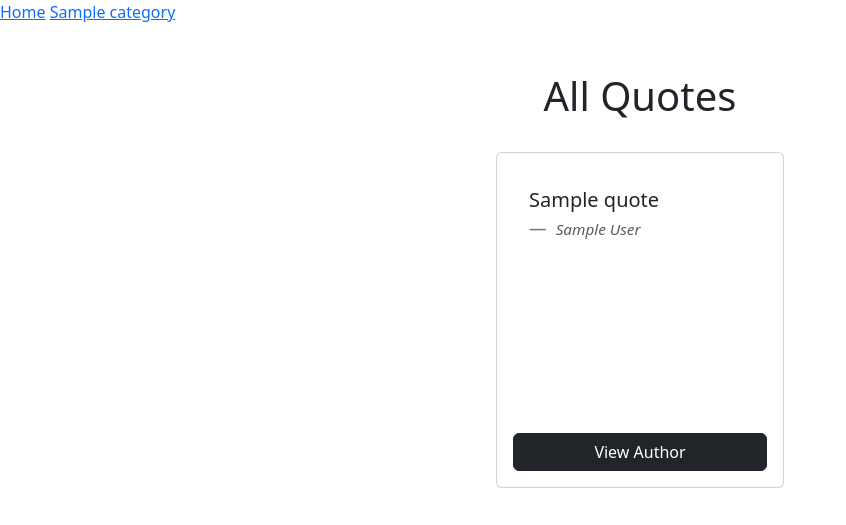
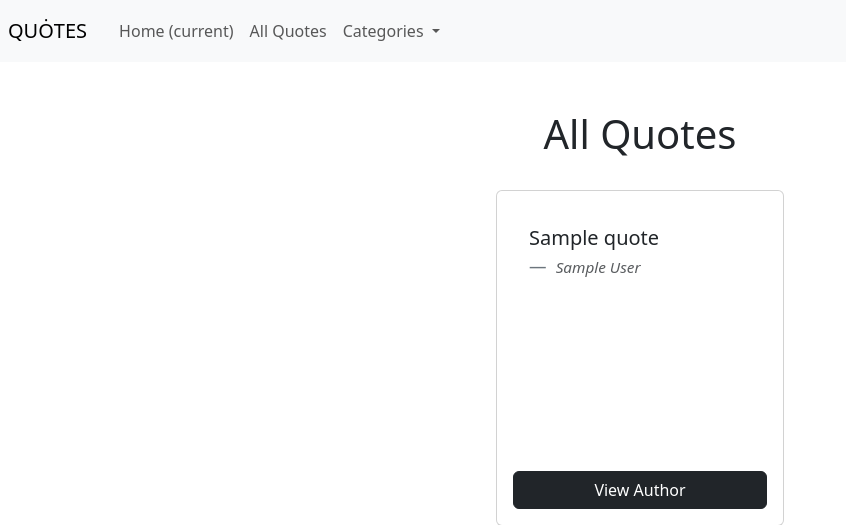
Before and after one commit to nataliepcodes/motivational-quotes-app, a Django app: template quotes_project/notable_quotes/templates/notable_quotes/home.html in a window 1280 px wide. Shown: the top 525 px of the page, without its empty margins (0-846 px from the left). Run offline with Django 3.2, Linux system fonts and the light colour scheme; the template is opened without the code that fills it: most values are stand-ins (such as "Sample title", 1, 10 or a date in 2020).

Commit message:
Added bootstrap navbar

```diff
--- a/quotes_project/notable_quotes/templates/notable_quotes/base.html
+++ b/quotes_project/notable_quotes/templates/notable_quotes/base.html
@@ -6,14 +6,31 @@
         <link href="https://cdn.jsdelivr.net/npm/bootstrap@5.3.8/dist/css/bootstrap.min.css" rel="stylesheet" integrity="sha384-sRIl4kxILFvY47J16cr9ZwB07vP4J8+LH7qKQnuqkuIAvNWLzeN8tE5YBujZqJLB" crossorigin="anonymous">
     </head>
     <body>
-        <nav>
-            <a href="{% url 'home' %}">Home</a>
-
-            {% for category in categories %}
-                <a href="{% url 'category_name' category.name %}">
-                    {{ category.name }}
-                </a>
-            {% endfor %}
+        <nav class="navbar navbar-expand-lg navbar-light bg-light">
+            <a class="navbar-brand p-2" href="{% url 'home' %}">QUȮTES</a>
+            <button class="navbar-toggler" type="button" data-toggle="collapse" data-target="#navbarNavDropdown" aria-controls="navbarNavDropdown" aria-expanded="false" aria-label="Toggle navigation">
+                <span class="navbar-toggler-icon"></span>
+            </button>
+            <div class="collapse navbar-collapse" id="navbarNavDropdown">
+                <ul class="navbar-nav">
+                <li class="nav-item active">
+                    <a class="nav-link" href="{% url 'home' %}">Home <span class="sr-only">(current)</span></a>
+                </li>
+                <li class="nav-item">
+                    <a class="nav-link" href="#">All Quotes</a>
+                </li>
+                <li class="nav-item dropdown">
+                    <a class="nav-link dropdown-toggle" href="#" id="navbarDropdownMenuLink" data-toggle="dropdown" aria-haspopup="true" aria-expanded="false">
+                    Categories
+                    </a>
+                    <div class="dropdown-menu" aria-labelledby="navbarDropdownMenuLink">
+                    {% for category in categories %}
+                        <a class="dropdown-item" href="{% url 'category_name' category.name %}">{{ category.name }}</a>
+                    {% endfor %}
+                    </div>
+                </li>
+                </ul>
+            </div>
         </nav>
         {% block content %}
         {% endblock%}
```
